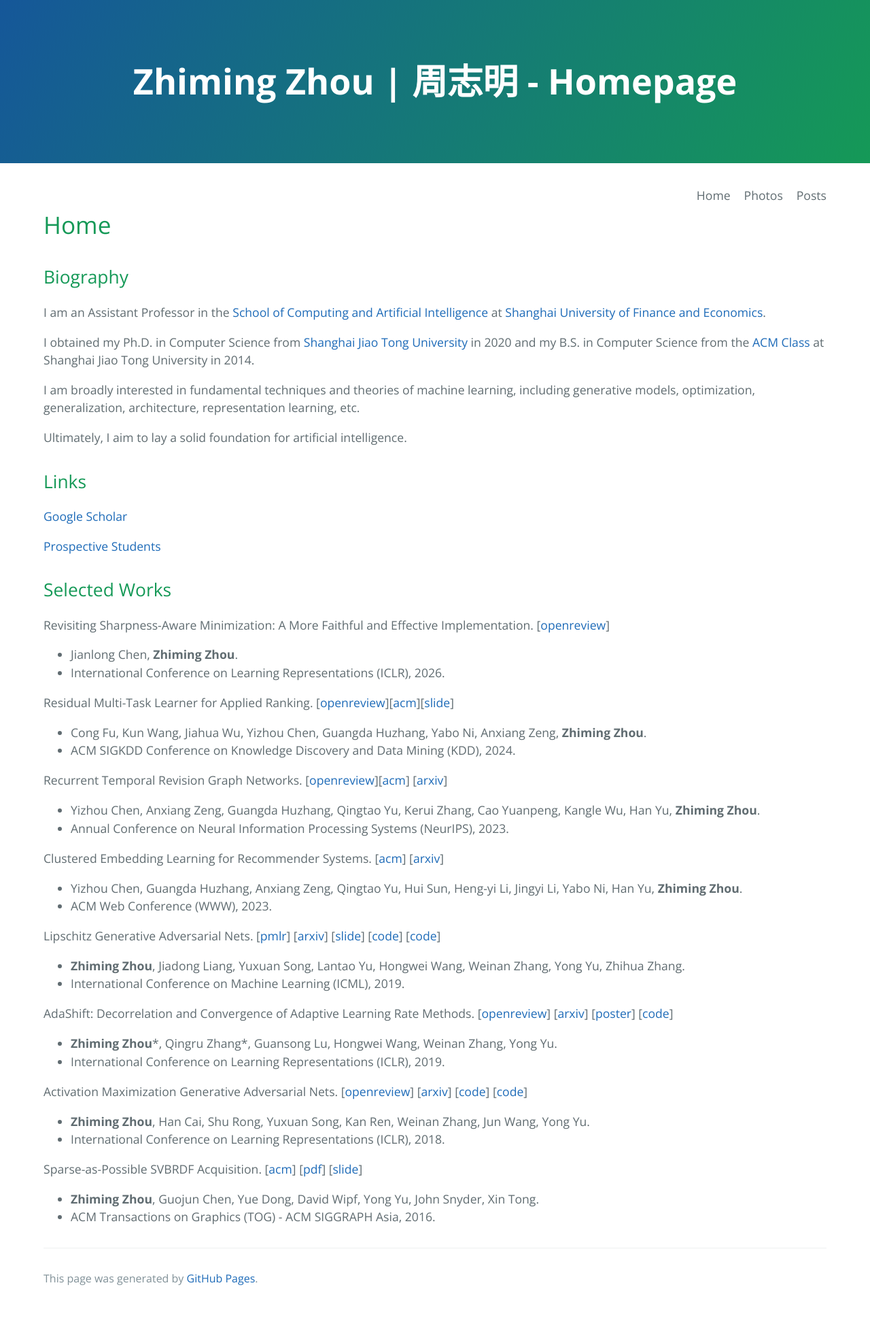
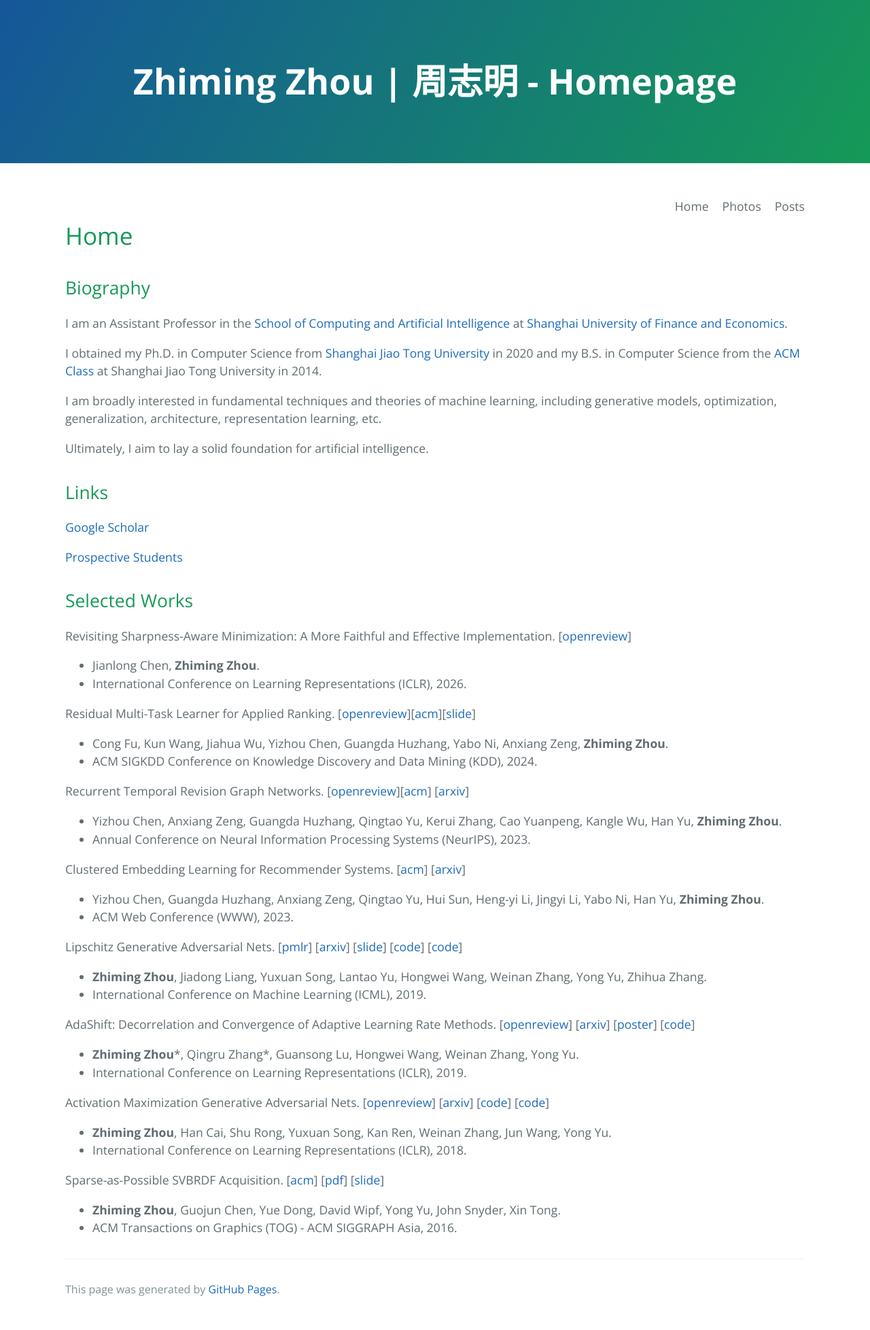
Before and after one commit to ZhimingZhou/zhimingzhou.github.io, a Jekyll site: the page built from index.md, in a window 1280 px wide. Shown: the whole page at 68% size. Built offline with Jekyll 4.4.1, drawn with Linux system fonts in a browser that asks for light colours; before the commit the page ends 1924 px from its top, so only the background shows below that.

Commit message:
Update jekyll-theme-cayman2.scss

```diff
--- a/_sass/jekyll-theme-cayman2.scss
+++ b/_sass/jekyll-theme-cayman2.scss
@@ -167,8 +167,8 @@ a {
   }
 
   @include large {
-    max-width: 100rem;
-    padding: 2rem 4rem;
+    max-width: 90rem;
+    padding: 3rem 6rem;
     margin: 0 auto;
     font-size: 1.1rem;
   }
@@ -179,7 +179,7 @@ a {
   }
 
   @include small {
-    padding: 2rem 1rem;
+    padding: 1rem 2rem;
     font-size: 1rem;
   }
 
```
